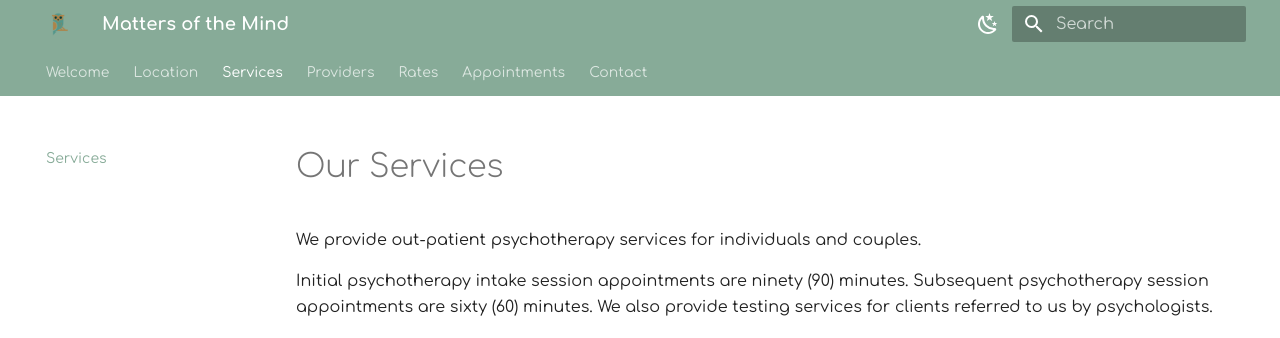
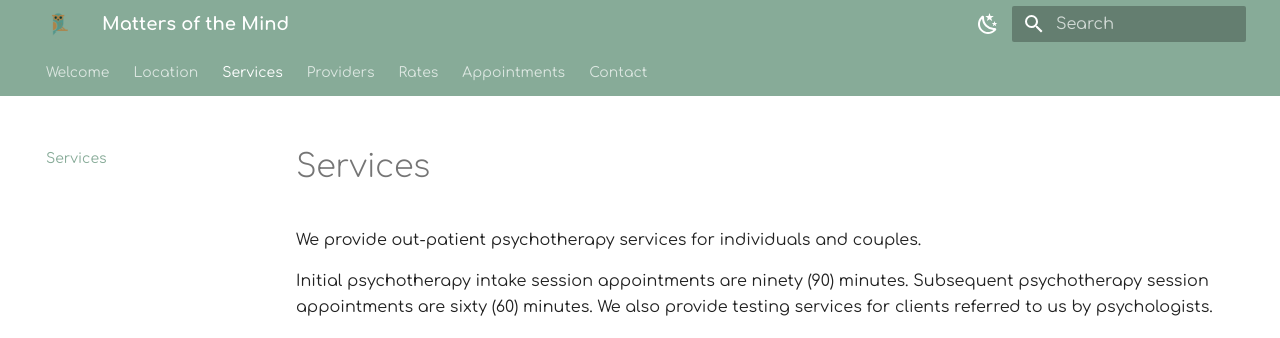
Before and after one commit to motm-therapy/website, an MkDocs documentation site: the page built from docs/services.md, in a window 1280 px wide. Shown: the top 338 px of the page. Built offline with MkDocs 1.6.1 and Material for MkDocs 9.7.7, drawn with Linux system fonts in a browser that asks for light colours.

Commit message:
Update services.md

```diff
--- a/docs/services.md
+++ b/docs/services.md
@@ -1,4 +1,4 @@
-# Our Services
+# Services
 
 We provide out-patient psychotherapy services for individuals and couples.
 
```
